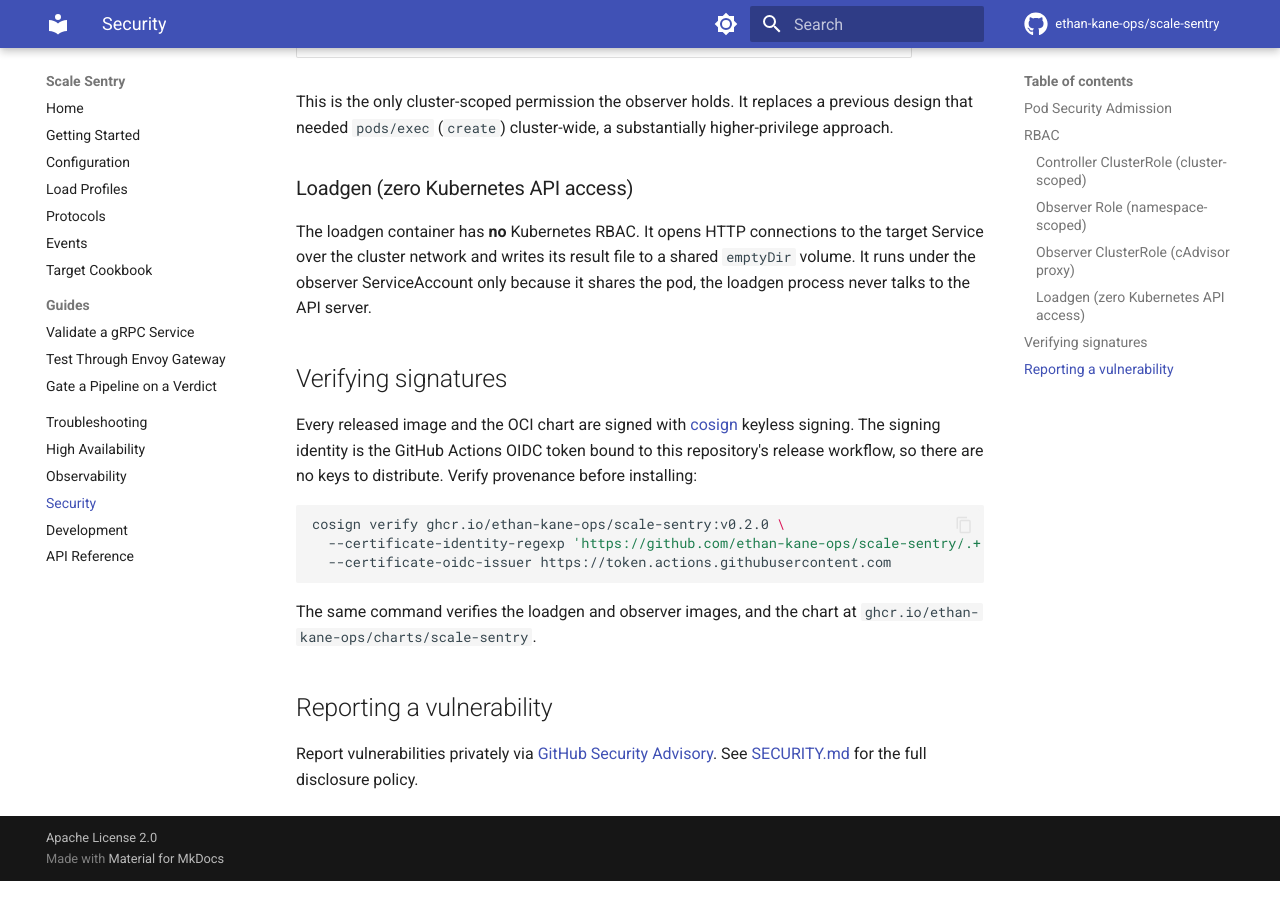
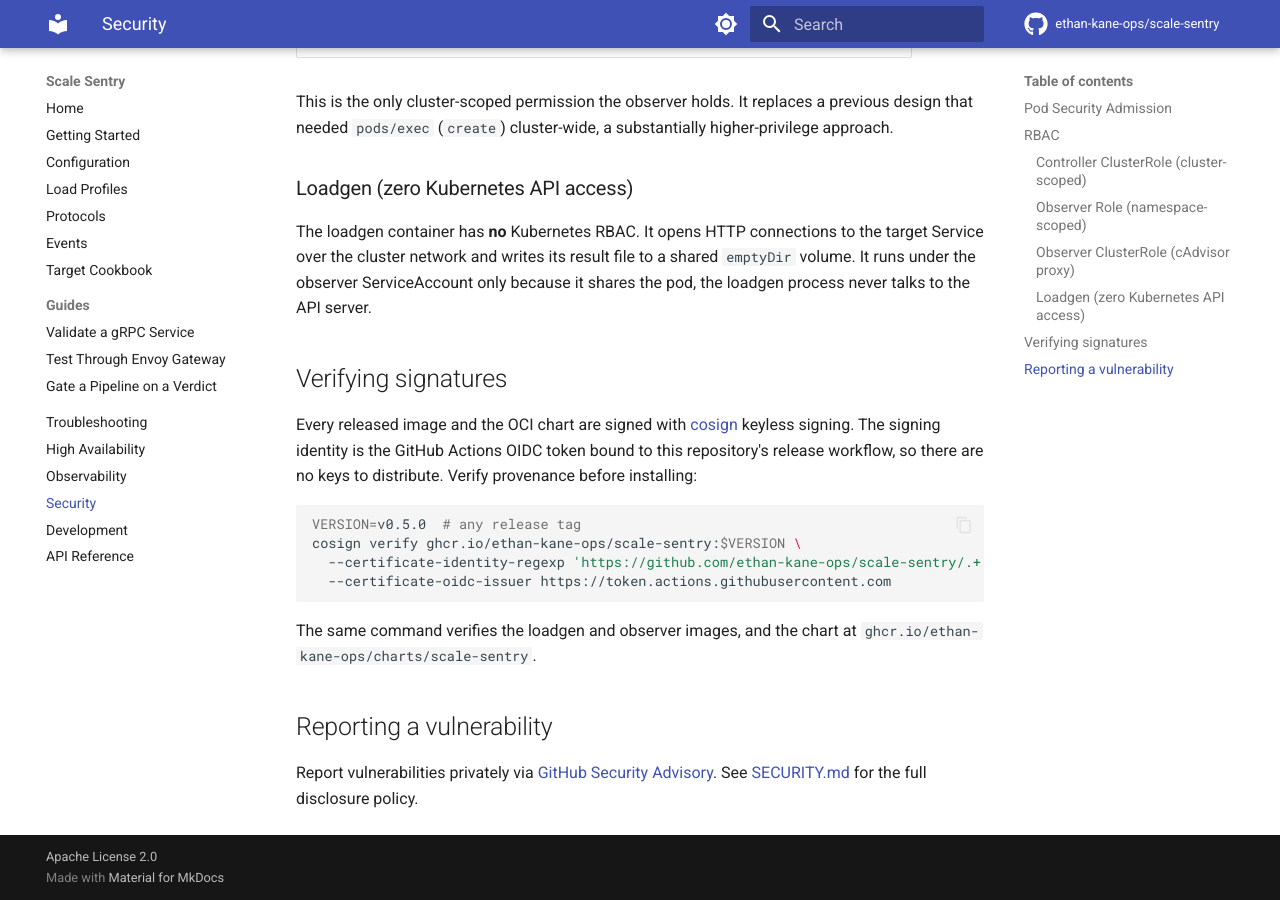
Before and after one commit to ethan-kane-ops/scale-sentry, an MkDocs documentation site: the page built from docs/security.md, in a window 1280 px wide and 900 px high, scrolled down 3131 px. Built offline with MkDocs 1.6.1 and Material for MkDocs 9.7.7, drawn with Linux system fonts in a browser that asks for light colours; comment, search, counter and statistics services are not loaded.

Commit message:
docs(security): use a VERSION variable in verify examples (#121)
- cosign and gh attestation examples pinned v0.3.0 and v0.2.0, two
  releases behind; they now read the tag from $VERSION (v0.5.0)

````diff
--- a/docs/security.md
+++ b/docs/security.md
@@ -90,7 +90,8 @@ The loadgen container has **no** Kubernetes RBAC. It opens HTTP connections to t
 Every released image and the OCI chart are signed with [cosign](https://docs.sigstore.dev/) keyless signing. The signing identity is the GitHub Actions OIDC token bound to this repository's release workflow, so there are no keys to distribute. Verify provenance before installing:
 
 ```bash
-cosign verify ghcr.io/ethan-kane-ops/scale-sentry:v0.2.0 \
+VERSION=v0.5.0  # any release tag
+cosign verify ghcr.io/ethan-kane-ops/scale-sentry:$VERSION \
   --certificate-identity-regexp 'https://github.com/ethan-kane-ops/scale-sentry/.+' \
   --certificate-oidc-issuer https://token.actions.githubusercontent.com
 ```
````
Also changed, not shown: README.md (+3 -2 lines).
